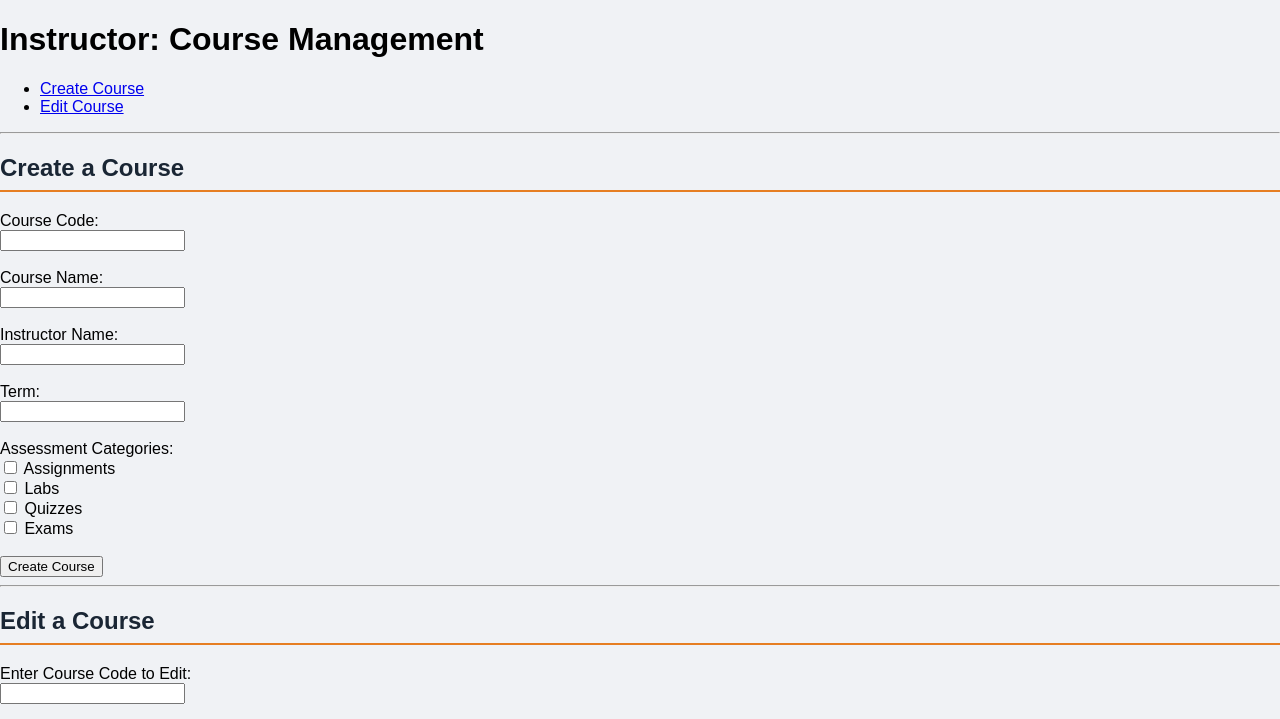
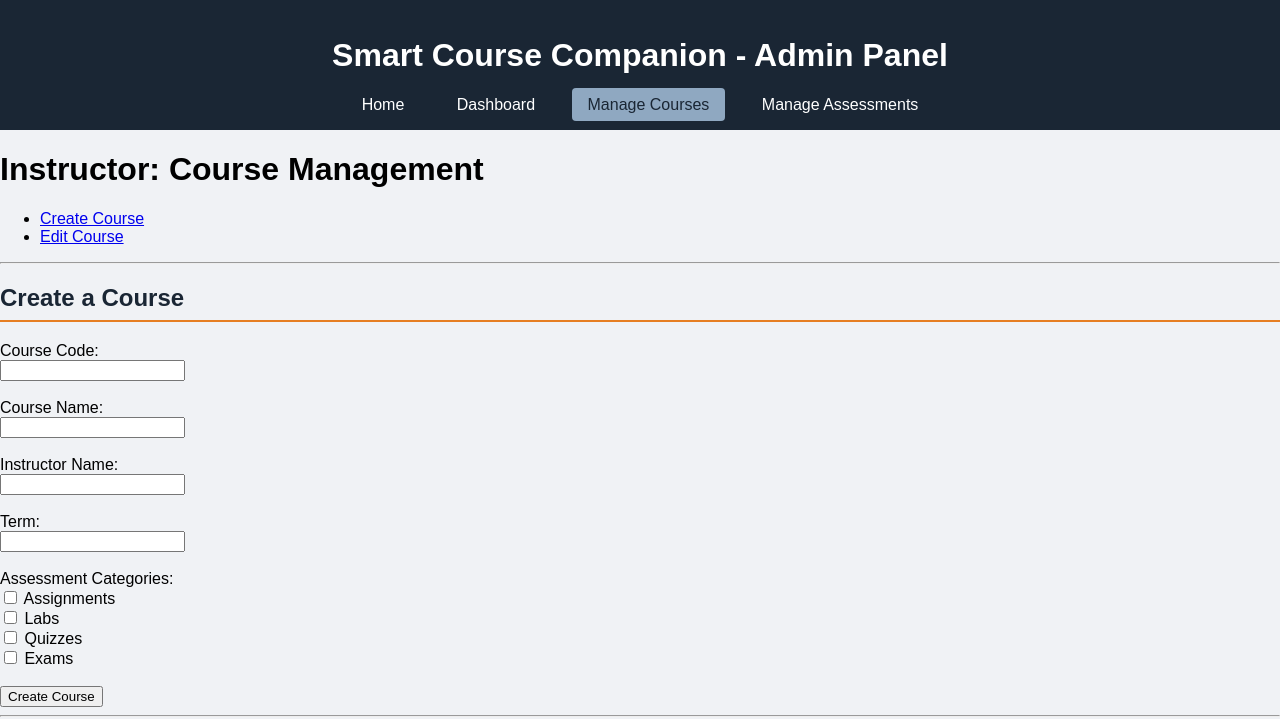
Before and after one commit to rachel816lee/SOEN-287-Project-1-New-, a plain HTML site: page pages-html/Hanan-html/instructorManagement.html in a window 1280 px wide. Shown: the top 719 px of the page. Drawn offline with Linux system fonts and the light colour scheme.

Commit message:
Update instructorManagement.html

```diff
--- a/pages-html/Hanan-html/instructorManagement.html
+++ b/pages-html/Hanan-html/instructorManagement.html
@@ -8,6 +8,17 @@
 
 
 <body>
+ <header>
+        <h1>Smart Course Companion - Admin Panel</h1>
+        <nav>
+            <a href="admin-home.html">Home</a>
+            <a href="admin-dashboard.html">Dashboard</a>
+            <a href="admin-manage courses.html" class="active">Manage Courses</a>
+            <a href="admin-assessments.html">Manage Assessments</a>
+
+        </nav>
+    </header>
+
 
     <h1>Instructor: Course Management</h1>
 
```
